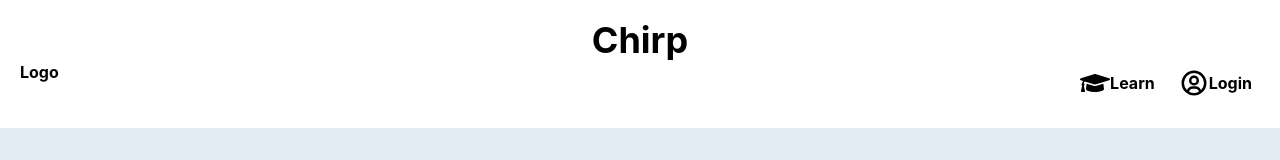
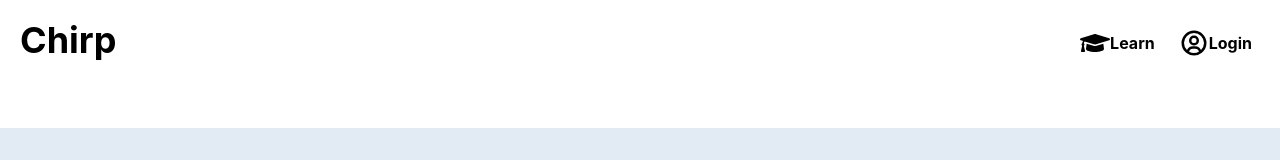
Before and after one commit to eorev/Chirp, a React (Vite) app: page / in a window 1280 px wide. Shown: the top 160 px of the page. Built offline with nearby package versions, Linux system fonts and the light colour scheme.

Commit message:
move logo

```diff
--- a/src/App.tsx
+++ b/src/App.tsx
@@ -10,9 +10,8 @@ function App() {
   return (
     <div>
       <NavBar>
-      <Link to="/" className='flex text-4xl justify-center'>Chirp</Link>
         <ul className='flex flex-1 justify-between'>
-          <div>Logo</div>
+        <Link to="/" className='flex text-4xl justify-center'>Chirp</Link>
           <div className=' flex space-x-2'>
             <Link to="/learn" className='flex place-items-center p-2 hover:bg-udblue rounded-lg transition-all duration-300'><FaGraduationCap size={30}></FaGraduationCap>Learn</Link>
             <button className='flex place-items-center p-2 hover:bg-udblue rounded-lg transition-all duration-300'><BiUserCircle size={30}></BiUserCircle>Login</button>
```
